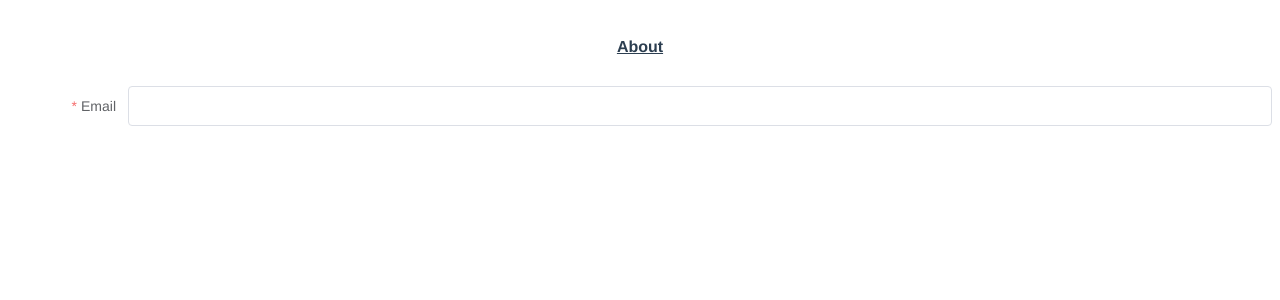
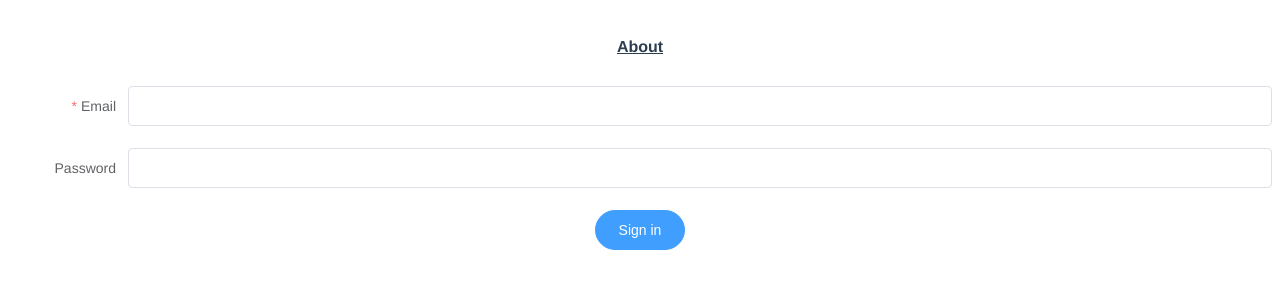
Before and after one commit to pichaipusit/vue-test, a Vue app in the folder client/: page / in a window 1280 px wide. Shown: the top 300 px of the page. Built offline with nearby package versions, Linux system fonts and the light colour scheme.

Commit message:
Fix: route to /home when sign in

```diff
--- a/client/src/components/HomePage.vue
+++ b/client/src/components/HomePage.vue
@@ -1,5 +1,5 @@
 <template>
-  <div></div>
+  <div>Congrat! You're logged in</div>
 </template>
 
 <script>
--- a/client/src/components/SignIn.vue
+++ b/client/src/components/SignIn.vue
@@ -24,6 +24,12 @@
       >
         <el-input v-model="dynamicValidateForm.email"></el-input>
       </el-form-item>
+
+      <el-form-item label="Password" prop="pass">
+        <el-input type="text" v-model="password" autocomplete="off"></el-input>
+      </el-form-item>
+
+      <el-button type="primary" @click="submitSignin" round>Sign in</el-button>
     </el-form>
   </div>
 </template>
@@ -43,7 +49,14 @@ export default {
         ],
         email: "",
       },
+      password: "",
     };
+  },
+
+  methods: {
+    submitSignin() {
+      this.$router.push("/home");
+    },
   },
 };
 </script>
--- a/client/src/router/index.js
+++ b/client/src/router/index.js
@@ -2,6 +2,7 @@ import Vue from "vue";
 import VueRouter from "vue-router";
 // import HomeView from "../views/HomeView.vue";
 import SignIn from "../components/SignIn.vue";
+import HomePage from "../components/HomePage.vue";
 
 Vue.use(VueRouter);
 
@@ -12,13 +13,9 @@ const routes = [
     component: SignIn,
   },
   {
-    path: "/about",
-    name: "about",
-    // route level code-splitting
-    // this generates a separate chunk (about.[hash].js) for this route
-    // which is lazy-loaded when the route is visited.
-    component: () =>
-      import(/* webpackChunkName: "about" */ "../views/AboutView.vue"),
+    path: "/home",
+    name: "HomePage",
+    component: HomePage,
   },
 ];
 
```
